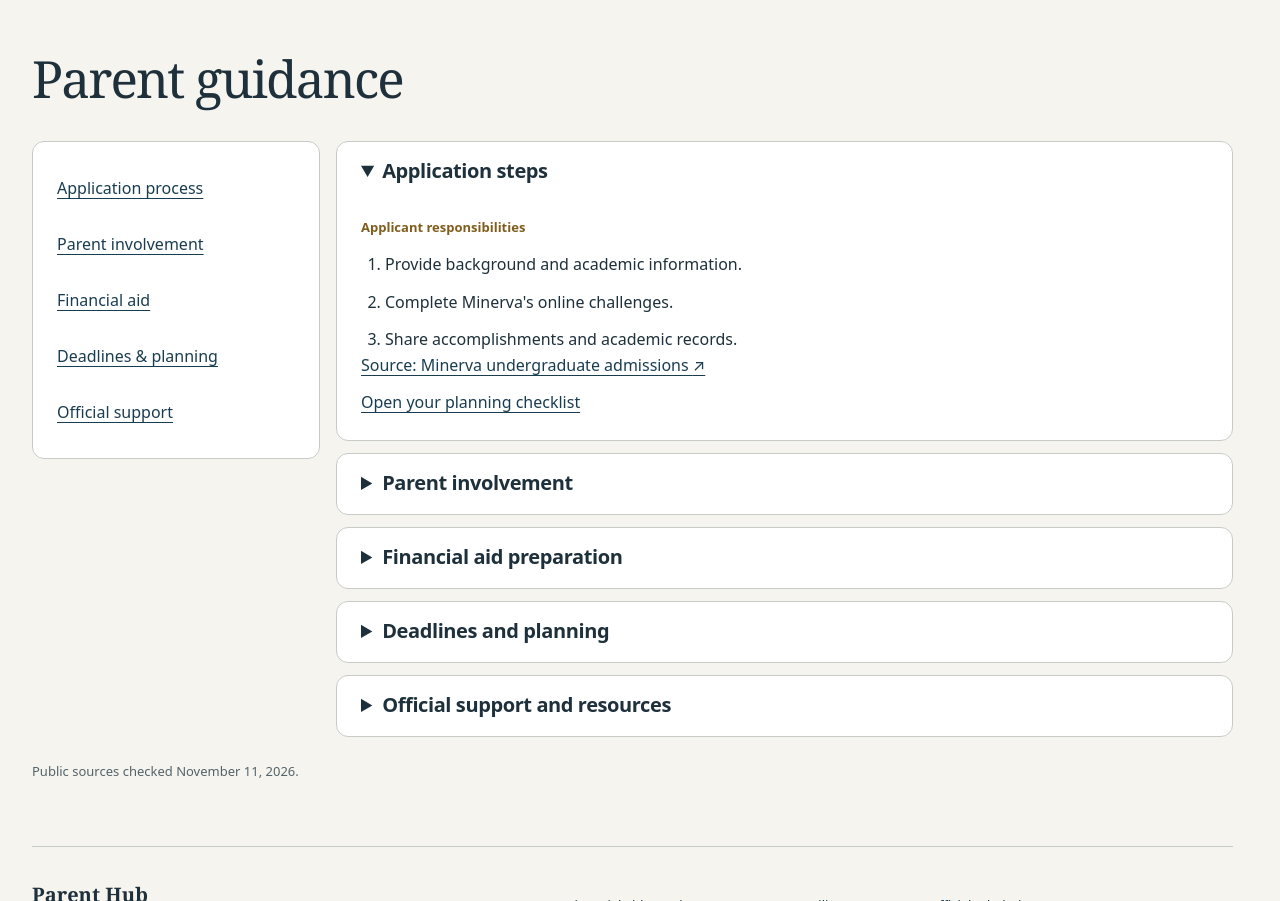
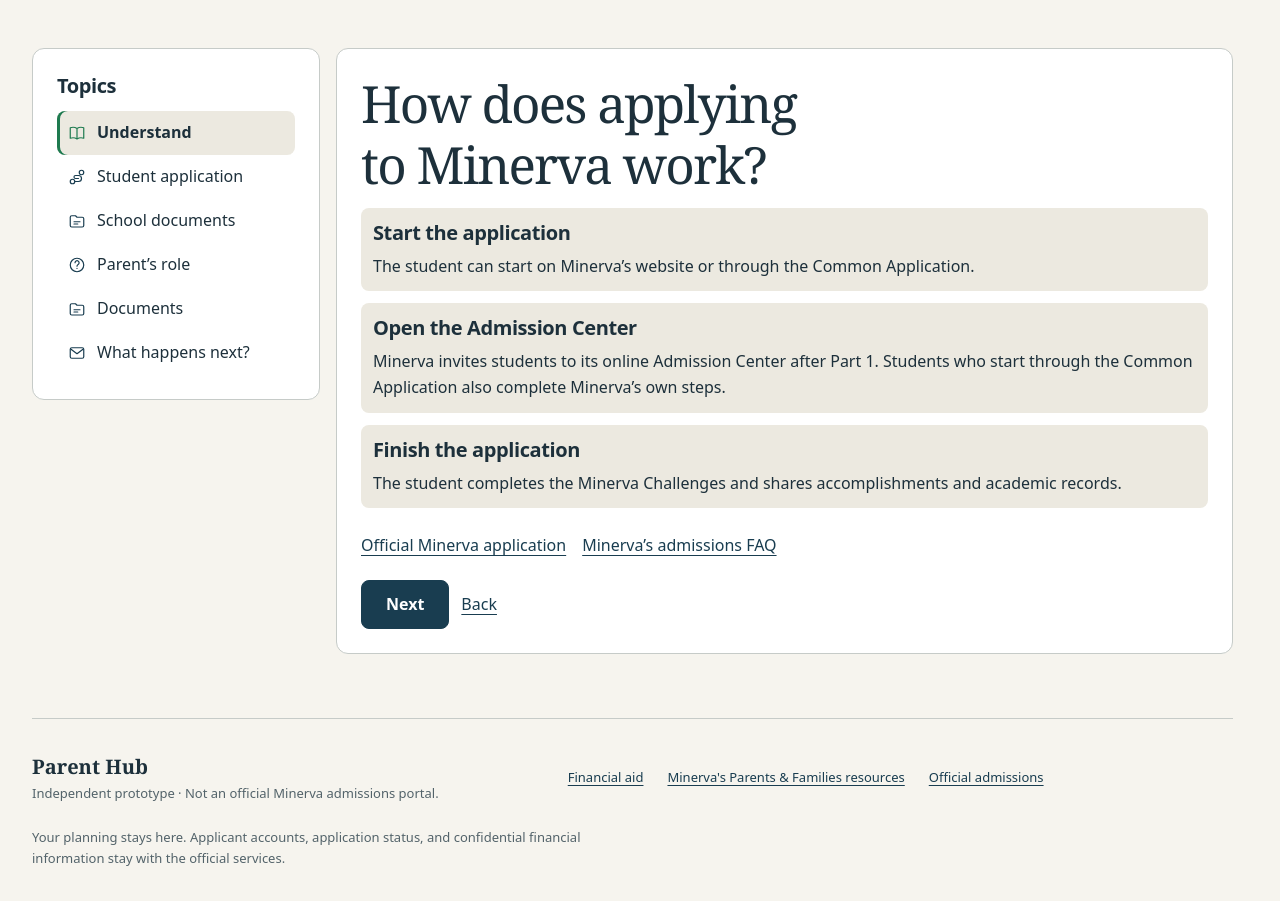
Before and after one commit to amireness/minerva-parent-hub, a Flask app: page /guide in a window 1280 px wide. Shown: the part 81-982 px from the top of the page. Run offline with Flask 3, Linux system fonts and the light colour scheme.

Commit message:
Make Admissions a question-based parent guide
Redesign the existing Admissions section to follow the same intuitive, question-based learning experience as Financial Aid.

```diff
--- a/parenthub/main.py
+++ b/parenthub/main.py
@@ -19,6 +19,7 @@ from .models import (
 bp = Blueprint('main', __name__)
 ROOT = Path(__file__).resolve().parent.parent
 AID_EXAMPLES = json.loads(Path(__file__).with_name('aid_examples.json').read_text(encoding='utf-8'))
+ADMISSIONS_TOPICS = json.loads(Path(__file__).with_name('admissions_guidance.json').read_text(encoding='utf-8'))
 AID_CATEGORIES = {item['key']: item for item in AID_EXAMPLES['documents']}
 LEGACY_AID_STEPS = {
     'start': ('learn', {'topic': 'understand'}),
@@ -86,7 +87,11 @@ def home():
 
 @bp.get('/guide')
 def guide():
-    return render_template('guide.html', title='Parent guidance')
+    key = request.args.get('topic', ADMISSIONS_TOPICS[0]['key'])
+    topic_index = next((index for index, topic in enumerate(ADMISSIONS_TOPICS) if topic['key'] == key), None)
+    if topic_index is None:
+        abort(404)
+    return render_template('guide.html', title='Admissions', topics=ADMISSIONS_TOPICS, topic_index=topic_index)
 
 
 @bp.get('/help')
--- /dev/null
+++ b/parenthub/static/admissions-guidance.js
@@ -0,0 +1,9 @@
+const destinations = new Map([
+  ['#application', '?topic=understand'],
+  ['#parent-involvement', '?topic=parent'],
+  ['#aid-preparation', '/financial-aid'],
+  ['#planning', '/deadlines'],
+  ['#support', '/help'],
+]);
+const destination = destinations.get(location.hash);
+if (destination) location.replace(destination);
--- a/parenthub/static/app.css
+++ b/parenthub/static/app.css
@@ -27,19 +27,13 @@ p, li, dd, .record-title { overflow-wrap: anywhere; }
 .primary-nav a[aria-current] { color: var(--color-primary); border-bottom-color: var(--color-gold); }
 .page-shell { max-width: 1280px; padding: var(--space-6) var(--space-4) 0; margin: auto; }
 .page-heading { margin-bottom: var(--space-8); }
-.product-home, .support-layout, .guide-layout, .preparation-workspace { display: grid; gap: var(--space-4); align-items: start; min-width: 0; }
+.product-home, .support-layout, .preparation-workspace { display: grid; gap: var(--space-4); align-items: start; min-width: 0; }
 .product-home .landing-intro { padding: var(--space-6); }
 .product-home .home-journeys { margin: 0; }
 .home-secondary { margin-top: var(--space-6); }
 .home-dates { border-block: 1px solid var(--color-border); padding-block: var(--space-3); }
-.home-dates a, .home-secondary > a, .guide-index a, .file-options a { display: inline-flex; align-items: center; min-height: 44px; }
+.home-dates a, .home-secondary > a, .file-options a { display: inline-flex; align-items: center; min-height: 44px; }
 .home-dates a + a { margin-inline-start: var(--space-3); }
-.guide-index { display: none; }
-.guide-topic + .guide-topic { margin-top: var(--space-3); }
-.panel.guide-topic { padding-block: var(--space-2); }
-.guide-topic > summary { display: list-item; }
-.guide-topic-body { padding-block: var(--space-2) var(--space-4); }
-.guide-topic-body > * + * { margin-top: var(--space-3); }
 .workspace-task { min-width: 0; }
 .workspace-sidebar { display: none; }
 .panel.workspace-mobile { padding: var(--space-2) var(--space-4); }
@@ -294,11 +288,10 @@ dd { margin-bottom: var(--space-4); }
   .footer-note { grid-column: 1/-1; }
 }
 @media (min-width: 850px) {
-  .preparation-workspace, .guide-layout { grid-template-columns: minmax(0, 18rem) minmax(0, 1fr); }
+  .preparation-workspace { grid-template-columns: minmax(0, 18rem) minmax(0, 1fr); }
   .workspace-sidebar { display: block; }
   .workspace-mobile { display: none; }
-  .guide-index { display: grid; }
-  .workspace-sidebar, .guide-index { position: sticky; top: var(--space-4); }
+  .workspace-sidebar { position: sticky; top: var(--space-4); }
   .workspace-sidebar { max-height: calc(100dvh - 2 * var(--space-4)); overflow-y: auto; }
   .workspace-task > .aid-flow { max-width: none; }
 }
--- a/parenthub/templates/aid.html
+++ b/parenthub/templates/aid.html
@@ -16,7 +16,10 @@
 {% block content %}
 {% if view == 'learn' %}
 <div class="preparation-workspace">
-  {% include 'aid_step_navigation.html' %}
+  {% from 'learning_topics.html' import topic_navigation %}
+  {% set topic_links = [] %}
+  {% for topic in guidance.topics %}{% set _ = topic_links.append(aid_link('learn', topic=topic.key)) %}{% endfor %}
+  {{ topic_navigation(guidance.topics, topic_index, topic_links, 'Financial aid', aid_link('tools')) }}
   <div class="workspace-task"><div class="aid-flow">{% include 'aid_learning.html' %}</div></div>
 </div>
 {% elif view == 'documents' %}
--- a/parenthub/templates/guide.html
+++ b/parenthub/templates/guide.html
@@ -1,93 +1,45 @@
 {% extends 'base.html' %}
+{% from 'learning_topics.html' import topic_navigation %}
+{% set topic = topics[topic_index] %}
+{% block page_heading %}{% endblock %}
 {% block content %}
-<div class="guide-layout">
-<nav class="guide-index panel" aria-label="Guidance sections">
-  <a href="#application">Application process</a>
-  <a href="#parent-involvement">Parent involvement</a>
-  <a href="#aid-preparation">Financial aid</a>
-  <a href="#planning">Deadlines &amp; planning</a>
-  <a href="#support">Official support</a>
-</nav>
-<div class="guide-topics">
-  <details class="guide-topic panel" open>
-    <summary class="section-header">Application steps</summary>
-    <div class="guide-topic-body" id="application">
-    <p class="role-label">Applicant responsibilities</p>
-
-    <ol class="guide-list">
-      <li>Provide background and academic information.</li>
-      <li>Complete Minerva's online challenges.</li>
-      <li>Share accomplishments and academic records.</li>
-    </ol>
-    <a href="https://www.minerva.edu/undergraduate/admissions/" target="_blank" rel="noopener noreferrer">Source: Minerva undergraduate admissions <span aria-hidden="true">↗</span>
-    </a>
+{% set topic_links = [] %}
+{% for item in topics %}{% set _ = topic_links.append(url_for('main.guide', topic=item.key)) %}{% endfor %}
+{% set links = {
+  'apply': 'https://www.minerva.edu/apply/',
+  'admissions': 'https://www.minerva.edu/undergraduate/admissions/',
+  'faq': 'https://www.minerva.edu/faqs/',
+  'counselors': 'https://www.minerva.edu/blog/application-advice-a-guide-for-minervas-transcripts-school-requirements-for-counselors-school-officials/',
+  'help': url_for('main.help_center'),
+  'school': url_for('main.guide', topic='school'),
+  'financial_aid': url_for('main.financial_aid'),
+  'deadlines': url_for('main.deadlines')
+} %}
+<div class="preparation-workspace">
+  {{ topic_navigation(topics, topic_index, topic_links, 'Admissions') }}
+  <section class="panel aid-focus aid-learning" id="admissions-{{ topic.key }}" aria-labelledby="admissions-title" data-admissions-guide>
+    <h1 class="view-heading" id="admissions-title">{{ topic.heading }}</h1>
+    {% if topic.summary %}<p>{{ topic.summary }}</p>{% endif %}
+    {% set list_tag = 'ol' if topic.sequence else 'ul' %}
+    <{{ list_tag }} class="aid-learning-points" role="list">
+      {% for label, detail in topic.cards %}
+      <li><h2 class="section-header">{{ label }}</h2><p>{{ detail }}</p></li>
+      {% endfor %}
+    </{{ list_tag }}>
+    <nav class="aid-secondary" aria-label="Topic resources">
+      {% for key, label in topic.links %}
+      <a href="{{ links[key] }}"{% if links[key].startswith('https://') %} target="_blank" rel="noopener noreferrer"{% endif %}>{{ label }}</a>
+      {% endfor %}
+    </nav>
     <div class="actions">
-      <a href="{{ url_for('tracking.checklist') }}">Open your planning checklist</a>
+      {% if topic_index + 1 < topics|length %}
+      <a class="button" href="{{ topic_links[topic_index + 1] }}">Next</a>
+      {% endif %}
+      <a href="{{ topic_links[topic_index - 1] if topic_index else url_for('main.home') }}">Back</a>
     </div>
-    </div>
-  </details>
-  <details class="guide-topic panel">
-    <summary class="section-header">Parent involvement</summary>
-    <div class="guide-topic-body" id="parent-involvement">
-    <p class="role-label">Parent planning</p>
-
-    <h3 class="body-strong">Under 18 · Published requirement</h3>
-    <p>Minerva requires applicants under 18 to provide a parent or guardian's contact details in Part 1.</p>
-    <p>For applicants 18 or older, confirm the parent's role and any applicant permission with Admissions.</p>
-    <details>
-      <summary>What still needs confirmation?</summary>
-      <p>What happens after parent contact details are provided? Are any parent consent or application steps required? This guide has not verified parent access rights.</p>
-    </details>
-    <a href="https://www.minerva.edu/undergraduate/admissions/" target="_blank" rel="noopener noreferrer">Source: Starting Your Application <span aria-hidden="true">↗</span>
-    </a>
-    <div class="actions">
-      <a href="{{ url_for('tracking.edit_question') }}">Save a question for Admissions</a>
-    </div>
-    </div>
-  </details>
-  <details class="guide-topic panel">
-    <summary class="section-header">Financial aid preparation</summary>
-    <div class="guide-topic-body" id="aid-preparation">
-
-
-    <p>Minerva's published process includes the CSS Profile, its Financial Aid Questionnaire, and supporting documents through its own process.</p>
-    <p>Confirm who submits parent information and who can view it. Separate confidential parent submission has not been verified.</p>
-    <a href="https://www.minerva.edu/undergraduate/financial-aid/" target="_blank" rel="noopener noreferrer">Source: Minerva financial aid <span aria-hidden="true">↗</span>
-    </a>
-    <div class="actions">
-      <a href="{{ url_for('main.financial_aid') }}">Explore financial aid guidance</a>
-    </div>
-    </div>
-  </details>
-  <details class="guide-topic panel">
-    <summary class="section-header">Deadlines and planning</summary>
-    <div class="guide-topic-body" id="planning">
-
-
-    <p>The official admissions table publishes dates without calendar years. Confirm the intake, year, and cutoff time before planning around them.</p>
-    <a href="https://www.minerva.edu/undergraduate/admissions/" target="_blank" rel="noopener noreferrer">Source: Minerva application rounds <span aria-hidden="true">↗</span>
-    </a>
-    <div class="actions">
-      <a href="{{ url_for('main.deadlines') }}">Review published deadlines</a>
-      <a href="{{ url_for('tracking.edit_reminder') }}">Create a personal reminder</a>
-    </div>
-    </div>
-  </details>
-  <details class="guide-topic panel">
-    <summary class="section-header">Official support and resources</summary>
-    <div class="guide-topic-body" id="support">
-
-
-    <p>Minerva's Parents &amp; Families page connects families with admissions, financial aid, and student support information.</p>
-    <a href="https://www.minerva.edu/parents-families/" target="_blank" rel="noopener noreferrer">Source: Minerva Parents &amp; Families <span aria-hidden="true">↗</span>
-    </a>
-    <div class="actions">
-      <a href="{{ url_for('main.resources') }}">Browse the resource library</a>
-      <a href="{{ url_for('main.help_center') }}">Find contact information</a>
-    </div>
-    </div>
-  </details>
+  </section>
 </div>
-</div>
-<p class="caption content-verified">Public sources checked November 11, 2026.</p>
+{% if not request.args.get('topic') %}
+<script src="{{ url_for('static', filename='admissions-guidance.js') }}" defer></script>
+{% endif %}
 {% endblock %}
--- /dev/null
+++ b/parenthub/templates/learning_topics.html
@@ -0,0 +1,23 @@
+{% from 'icons.html' import icon %}
+{% macro topic_navigation(topics, active_index, topic_links, label, extra_link=none) %}
+  {% macro links() %}
+    <nav aria-label="{{ label }} topics">
+      <ul class="workspace-steps" role="list">
+        {% for topic in topics %}
+        <li><a href="{{ topic_links[loop.index0] }}"{% if loop.index0 == active_index %} aria-current="step"{% endif %}>
+          <span class="step-index">{{ icon(topic.icon) }}</span><span>{{ topic.label }}</span>
+        </a></li>
+        {% endfor %}
+        {% if extra_link %}<li><a href="{{ extra_link }}"><span class="step-index">{{ icon('aid') }}</span><span>Useful Tools</span></a></li>{% endif %}
+      </ul>
+    </nav>
+  {% endmacro %}
+  <aside class="workspace-sidebar panel" aria-label="{{ label }} journey">
+    <h2 class="section-header">Topics</h2>
+    {{ links() }}
+  </aside>
+  <details class="workspace-mobile panel">
+    <summary>Topics</summary>
+    {{ links() }}
+  </details>
+{% endmacro %}
```
Also changed, not shown: SCRATCHPAD.md (+6 -6 lines), docs/ADMISSIONS-GUIDE.md (added, +29 -0 lines), docs/SESSION-LOG.md (+6 -0 lines), docs/WEB-DESIGN.md (+5 -0 lines), parenthub/admissions_guidance.json (added, +65 -0 lines), parenthub/templates/aid_step_navigation.html (deleted, +0 -21 lines), tests/test_workspace.py (+20 -9 lines), tools/check_flask_browser.mjs (+27 -3 lines).
